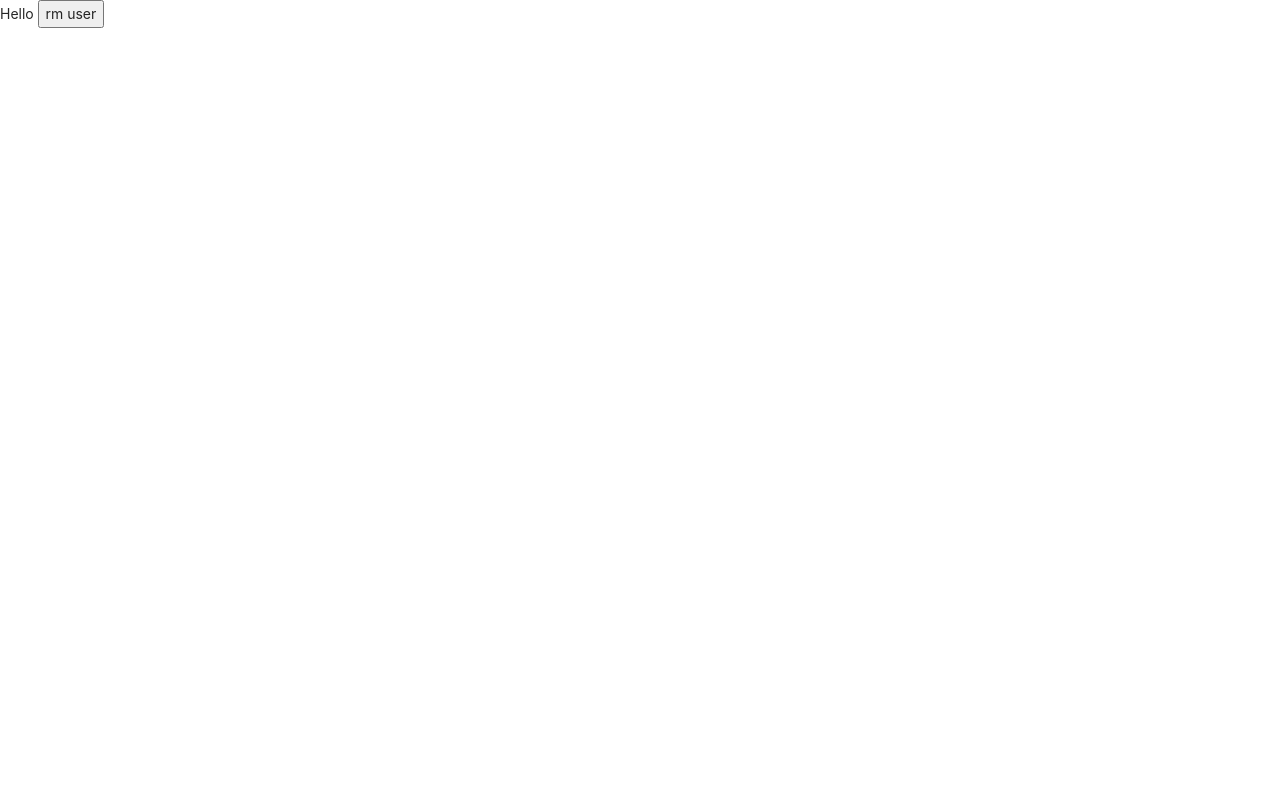
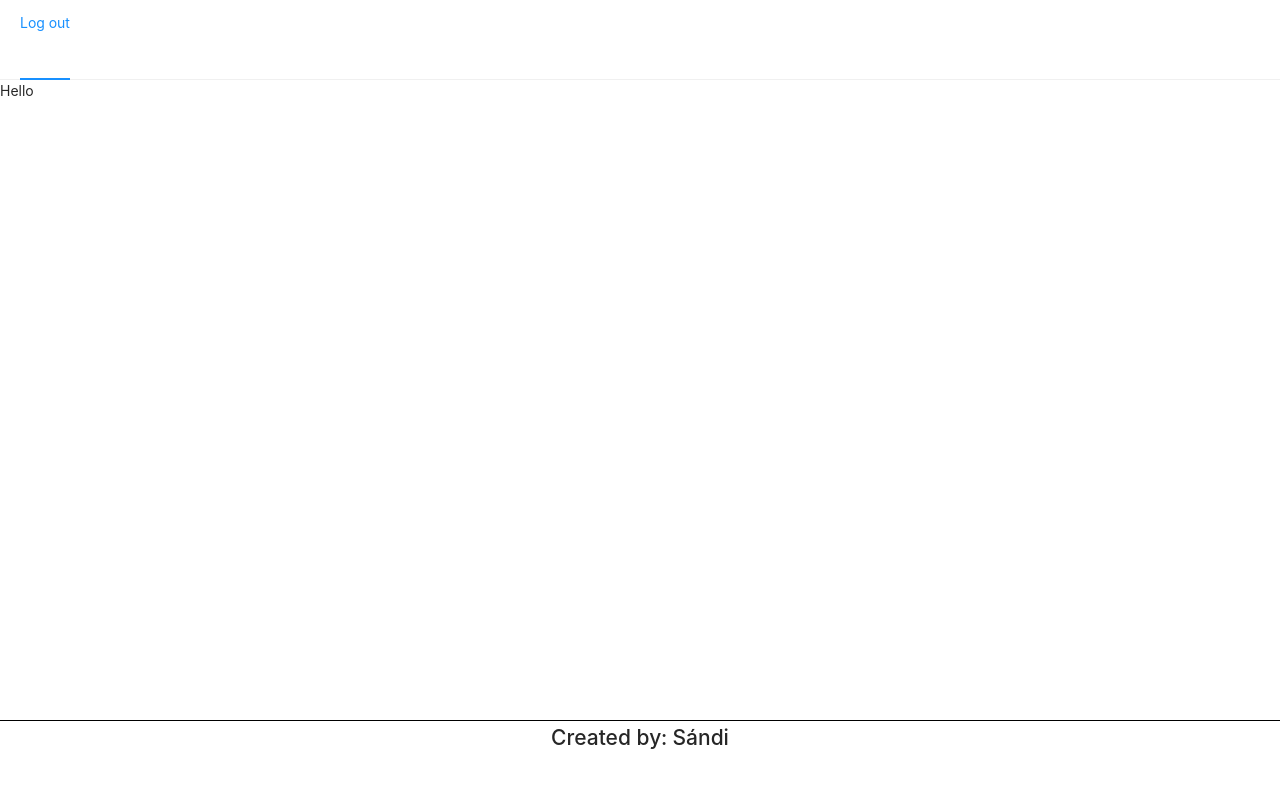
Before and after one commit to snegyeliczky/Kinsta-Pet-Project, a React (Create React App) app in the folder client/: page / in a window 1280 px wide. Shown: the top 788 px of the page. Built offline with nearby package versions, Linux system fonts and the light colour scheme.

Commit message:
nav bar and Footer added

```diff
--- a/client/src/App.tsx
+++ b/client/src/App.tsx
@@ -3,8 +3,8 @@ import './App.css';
 import {BrowserRouter as Router, Route} from "react-router-dom";
 import AuthPage from "./pages/AuthPage";
 import MainPage from "./pages/MainPage";
-import AuthCheck from "./components/authComp/loginCheck"
 import {ApplicationProvider} from "./context/ApplicationContext";
+import {addHeaderAndFooter} from "./components/addHeaderAndFooter";
 
 
 function App() {
@@ -15,7 +15,7 @@ function App() {
         <Router>
             <ApplicationProvider>
                 <Route exact path={"/auth"} component={AuthPage}/>
-                <Route exact path={"/"} component={AuthCheck(MainPage,true)}/>
+                <Route exact path={"/"} component={addHeaderAndFooter(MainPage)}/>
             </ApplicationProvider>
         </Router>
 
--- a/client/src/components/addHeaderAndFooter.tsx
+++ b/client/src/components/addHeaderAndFooter.tsx
@@ -1,21 +1,22 @@
 import React, {ComponentType} from 'react';
+import NavBar from "../parts/NavBar";
+import Footer from "../parts/Footer";
 
 interface thingsToAddComponent {
     //if necessary here we can define extra properties to the incoming component
 }
 
-export function addHeaderAndFooter<T extends thingsToAddComponent>(Component:ComponentType<T>){
+export function addHeaderAndFooter<T extends thingsToAddComponent>(Component: ComponentType<T>) {
 
 
-    return(props:T)=>(
+    return (props: T) => (
         <>
-            <div>
-                HEADER
+            <NavBar/>
+            <div id={"main-content-container"} style={{paddingTop: "10Vh"}}>
+                <Component {...props} />
             </div>
-            <Component {...props} />
-            <div>
-                FOOTER
-            </div>
+            <Footer/>
         </>
+
     )
 }
--- a/client/src/components/authComp/loginCheck.tsx
+++ b/client/src/components/authComp/loginCheck.tsx
@@ -3,6 +3,23 @@ import { useHistory } from "react-router-dom";
 
 
 
+
+export function AuthCheck<T>(OriginalComponent: ComponentType<T>, isPrivate: boolean, ) {
+    const history=useHistory();
+    const user = localStorage.getItem("username");
+    console.log("history",history)
+
+
+    if (isPrivate && user === null) {
+        history.push("/auth");
+    }
+
+    return(props:T) =>(<OriginalComponent {...props} />)
+}
+
+
+
+/*
 const LoginCheck = (OriginalComponent: ComponentType, isPrivate: boolean) => {
 
     const history = useHistory();
@@ -23,25 +40,6 @@ const LoginCheck = (OriginalComponent: ComponentType, isPrivate: boolean) => {
 };
 
 export default LoginCheck;
-
-/*
-
-export function AuthCheck<T>(OriginalComponent: ComponentType<T>, isPrivate: boolean, history:any) {
-    const user = localStorage.getItem("username");
-    console.log("history",history)
-
-
-    if (isPrivate && user === null) {
-        console.log("LOG IN MAN");
-       history.push("/auth");
-    }
-
-    return(props:T) =>(<OriginalComponent {...props} />)
-}
-
-
-
-
 
 
 export default function<T> (OriginalComponent: ComponentType<T>, isPrivate: boolean) {
--- a/client/src/pages/AuthPage.tsx
+++ b/client/src/pages/AuthPage.tsx
@@ -3,7 +3,7 @@ import Login from "../components/authComp/Login";
 import Registration from "../components/authComp/Registration";
 import { Switch } from 'antd';
 import {useHistory} from "react-router-dom";
-import "../../src/Assets/AuthStyle.css"
+import "../assets/AuthStyle.css"
 import {ApplicationContext} from "../context/ApplicationContext";
 
 const AuthPage = () => {
--- a/client/src/pages/MainPage.tsx
+++ b/client/src/pages/MainPage.tsx
@@ -8,9 +8,6 @@ const MainPage = () => {
     return (
         <div>
             Hello {appContext.username}
-            <button onClick={event => {
-                localStorage.removeItem("username")
-            }}>rm user</button>
         </div>
     );
 };
--- /dev/null
+++ b/client/src/parts/Footer.tsx
@@ -0,0 +1,23 @@
+import React from 'react';
+
+const Footer = () => {
+
+    const footerStyle:Object = {
+        position: "fixed",
+        left:0,
+        bottom: 0,
+        width: "100%",
+        height:"10vh",
+        textAlign: "center",
+        borderTop:"1px solid black"
+    };
+
+
+    return (
+        <div className={"component"} id={"footer"} style={footerStyle}>
+            <h2>Created by: Sándi</h2>
+        </div>
+    );
+};
+
+export default Footer;
--- /dev/null
+++ b/client/src/parts/NavBar.tsx
@@ -0,0 +1,30 @@
+import React from 'react';
+import { Menu } from 'antd';
+import { } from '@ant-design/icons';
+import {useHistory} from "react-router";
+
+const NavBar = () => {
+
+    const history = useHistory();
+
+   const handleLogOut = ():void=>{
+       localStorage.clear();
+       history.push("/auth")
+   };
+
+   const menuStyle:Object = {
+       textAlign:"center",
+       position:"fixed",
+       width:"100%",
+       height:"10vh"
+   };
+
+
+    return (
+        <Menu mode={"horizontal"} style={menuStyle}>
+            <Menu.Item onClick={handleLogOut}>Log out</Menu.Item>
+        </Menu>
+    );
+};
+
+export default NavBar;
```
Also changed, not shown: client/src/assets/AuthStyle.css (renamed from client/src/Assets/AuthStyle.css).
